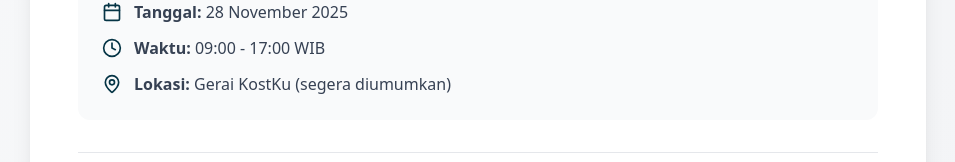
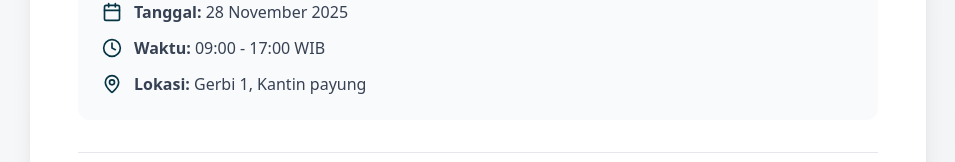
Before and after one commit to vincentLagi/KostKu, a React (Vite) app: page /news in a window 1280 px wide. Shown: the part 1309-1471 px from the top of the page, without its empty margins (162-1117 px from the left). Built offline with nearby package versions, Linux system fonts and the light colour scheme.

Commit message:
#main - update informasi acara

```diff
--- a/src/NewsPage.tsx
+++ b/src/NewsPage.tsx
@@ -104,7 +104,7 @@ const NewsPage = () => {
                                         </div>
                                         <div className="flex items-center gap-3">
                                             <MapPin className="w-5 h-5 text-[#053445]" />
-                                            <span><strong>Lokasi:</strong> Gerai KostKu (segera diumumkan)</span>
+                                            <span><strong>Lokasi:</strong> Gerbi 1, Kantin payung</span>
                                         </div>
                                     </div>
                                 </div>
```
